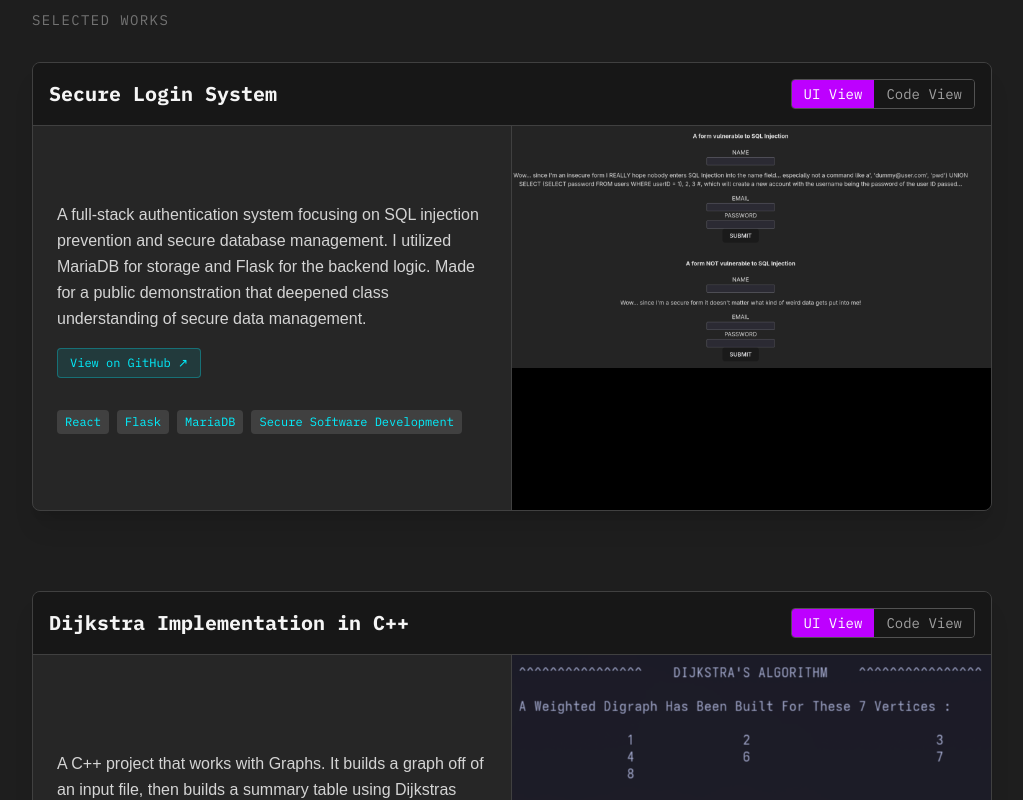
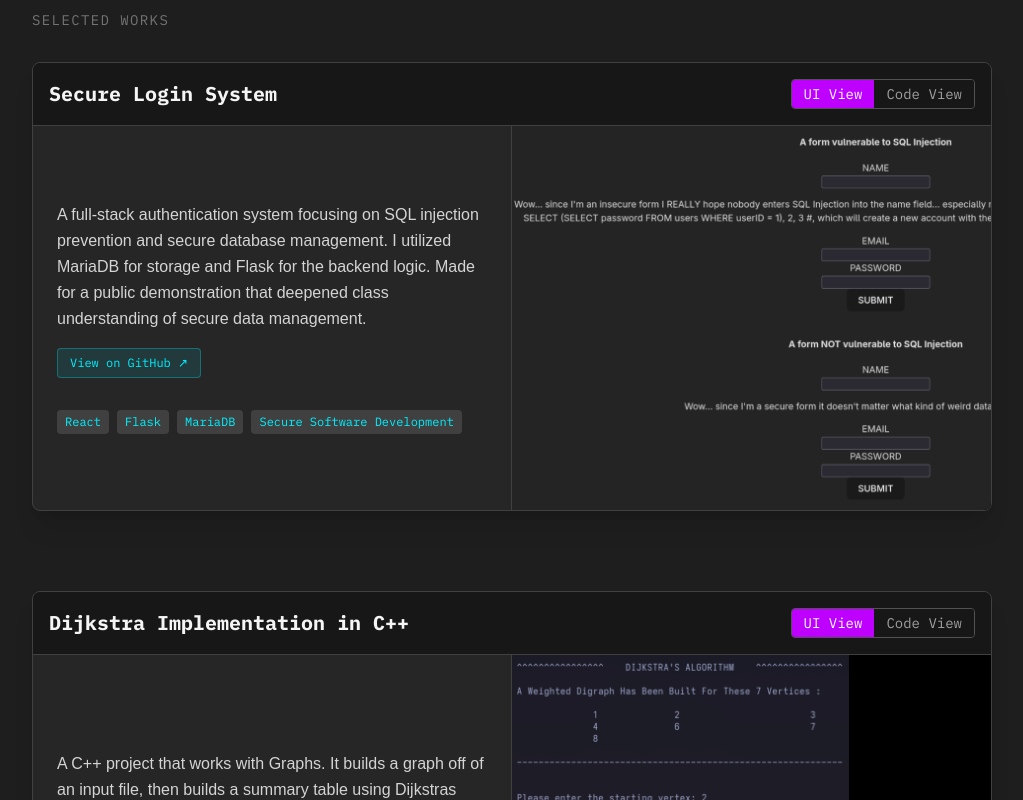
Before and after one commit to Jstowers1/Jstowers1.github.io, a Next.js app: page / in a window 1280 px wide. Shown: the part 3920-4720 px from the top of the page, without its empty margins (128-1151 px from the left). Built offline with nearby package versions, Linux system fonts and the light colour scheme; a web font is replaced by a local one.

Commit message:
fill height, horizontal scroll for wide screenshots

```diff
--- a/app/components/ProjectCard.tsx
+++ b/app/components/ProjectCard.tsx
@@ -89,13 +89,13 @@ export default function ProjectCard({ project }: { project: ProjectProps }) {
 
           {view === "ui" ? (
             // === IMAGE VIEW ===
-            <div className="absolute inset-0 overflow-auto custom-scrollbar">
+            <div className="absolute inset-0 overflow-x-auto overflow-y-hidden custom-scrollbar">
               <Image
                 src={project.image}
                 alt={project.title}
                 width={1200}
                 height={800}
-                className="w-full h-auto"
+                className="h-full w-auto max-w-none"
                 sizes="(max-width: 768px) 100vw, 50vw"
               />
             </div>
```
